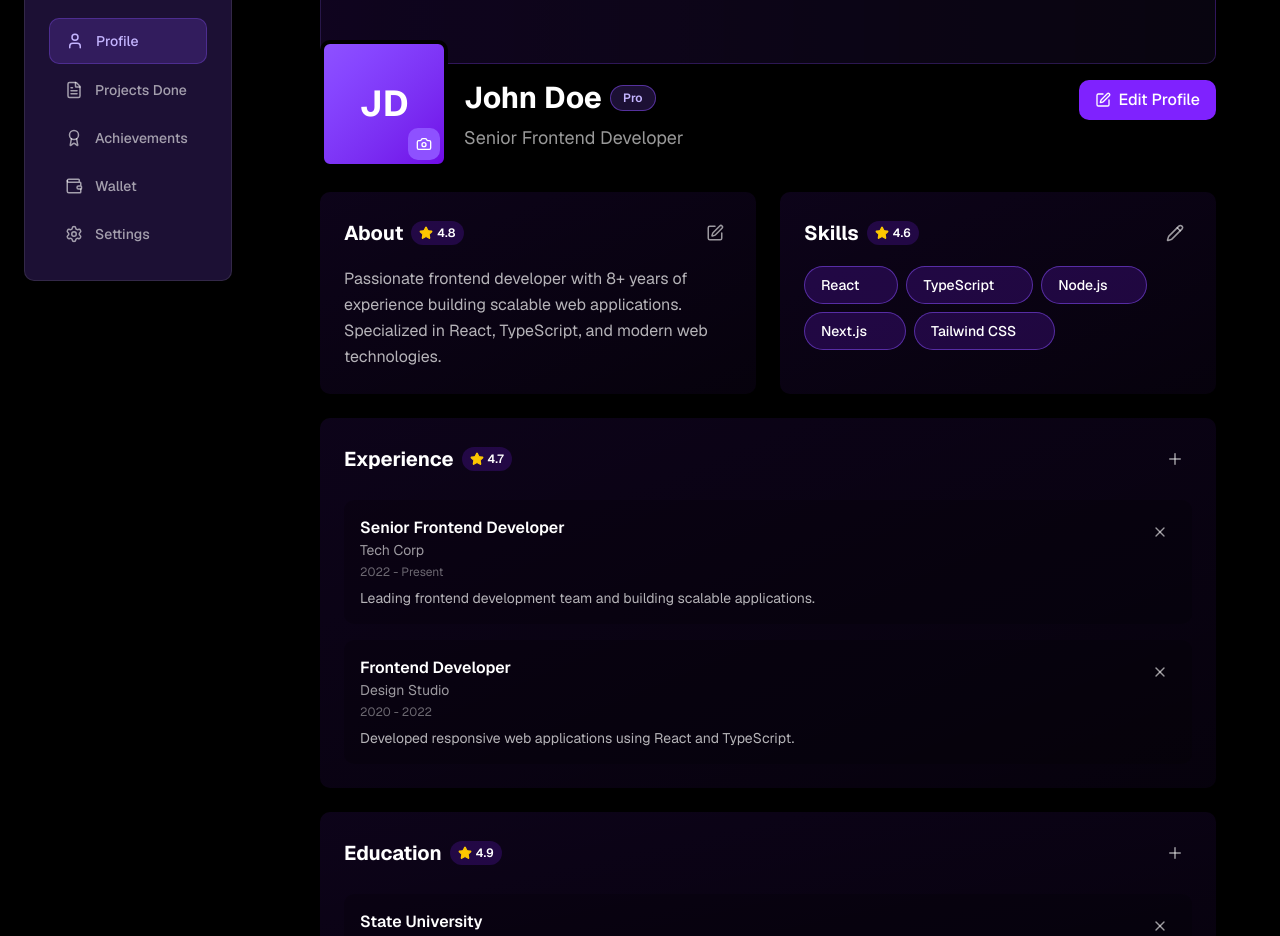
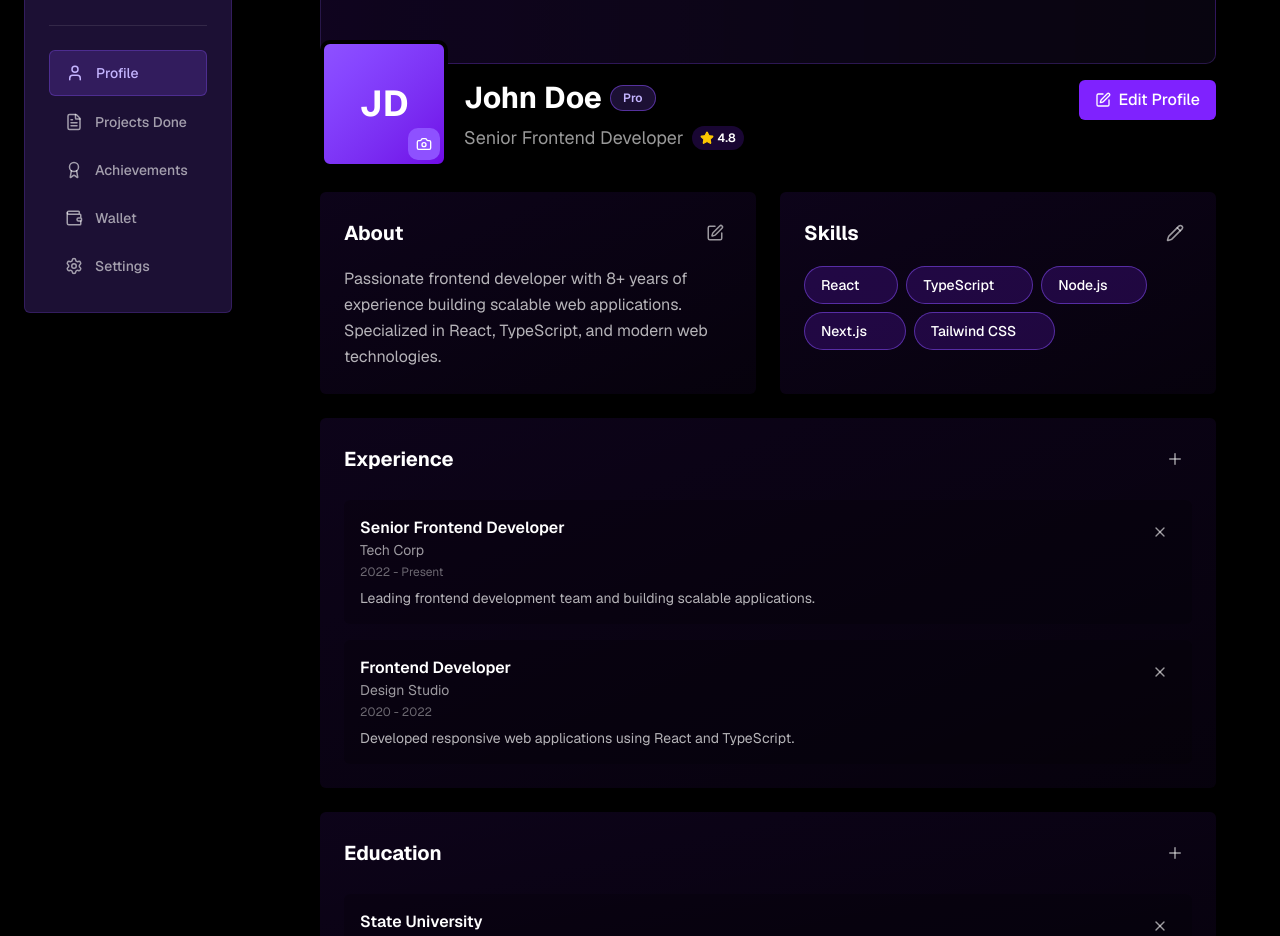
Before and after one commit to VencentDev/DevMatch, a Next.js app in the folder frontend/: page /profile in a window 1280 px wide. Shown: the part 240-1176 px from the top of the page. Built offline with nearby package versions, Linux system fonts and the light colour scheme.

Commit message:
improve sidebar

```diff
--- a/frontend/src/app/components/profile/certification/certifications-section.tsx
+++ b/frontend/src/app/components/profile/certification/certifications-section.tsx
@@ -1,7 +1,7 @@
 "use client"
 
 import { useState } from "react"
-import { Plus, X, Star } from 'lucide-react'
+import { Plus, X } from 'lucide-react'
 import CertificationModal from "./certification-modal"
 
 interface Certification {
@@ -28,7 +28,6 @@ export default function CertificationsSection() {
 		},
 	])
 	const [isModalOpen, setIsModalOpen] = useState(false)
-	const averageRating = 4.8
 
 	const removeCertification = (id: string) => {
 		setCertifications(certifications.filter((cert) => cert.id !== id))
@@ -44,18 +43,12 @@ export default function CertificationsSection() {
 
 	return (
 		<>
-			<div className="bg-gradient-to-br from-violet-600/10 to-violet-600/5 rounded-lg p-6">
+			<div className="bg-linear-to-br from-violet-600/10 to-violet-600/5 rounded-sm p-6">
 				<div className="flex items-center justify-between mb-6">
-					<div className="flex items-center gap-2">
-						<h2 className="text-xl font-bold text-white">Certifications</h2>
-						<div className="flex items-center gap-1 bg-violet-600/20 rounded-full px-2 py-1">
-							<Star size={14} className="text-yellow-400 fill-yellow-400" />
-							<span className="text-xs font-semibold text-white">{averageRating}</span>
-						</div>
-					</div>
+					<h2 className="text-xl font-bold text-white">Certifications</h2>
 					<button
 						onClick={() => setIsModalOpen(true)}
-						className="flex items-center gap-2 p-2 hover:bg-violet-500/20 rounded-lg transition-colors text-white/60 hover:text-white"
+						className="flex items-center gap-2 p-2 hover:bg-violet-500/20 rounded-sm transition-colors text-white/60 hover:text-white"
 					>
 						<Plus size={18} />
 					</button>
@@ -65,7 +58,7 @@ export default function CertificationsSection() {
 					{certifications.map((cert) => (
 						<div
 							key={cert.id}
-							className="p-4 bg-black/20 rounded-lg hover:bg-black/30 transition-colors"
+							className="p-4 bg-black/20 rounded-sm hover:bg-black/30 transition-colors"
 						>
 							<div className="flex items-start justify-between mb-2">
 								<h3 className="font-semibold text-white text-sm flex-1">
--- a/frontend/src/app/components/profile/education/education-section.tsx
+++ b/frontend/src/app/components/profile/education/education-section.tsx
@@ -1,7 +1,7 @@
 "use client"
 
 import { useState } from "react"
-import { Pencil, Plus, X, Star } from 'lucide-react'
+import { Plus, X} from 'lucide-react'
 import EducationModal from "./education-modal"
 
 interface Education {
@@ -23,7 +23,6 @@ export default function EducationSection() {
 		},
 	])
 	const [isModalOpen, setIsModalOpen] = useState(false)
-	const averageRating = 4.9
 
 	const removeEducation = (id: string) => {
 		setEducations(educations.filter((edu) => edu.id !== id))
@@ -39,18 +38,12 @@ export default function EducationSection() {
 
 	return (
 		<>
-			<div className="bg-gradient-to-br from-violet-600/10 to-violet-600/5 rounded-lg p-6">
+			<div className="bg-linear-to-br from-violet-600/10 to-violet-600/5 rounded-sm p-6">
 				<div className="flex items-center justify-between mb-6">
-					<div className="flex items-center gap-2">
-						<h2 className="text-xl font-bold text-white">Education</h2>
-						<div className="flex items-center gap-1 bg-violet-600/20 rounded-full px-2 py-1">
-							<Star size={14} className="text-yellow-400 fill-yellow-400" />
-							<span className="text-xs font-semibold text-white">{averageRating}</span>
-						</div>
-					</div>
+					<h2 className="text-xl font-bold text-white">Education</h2>
 					<button
 						onClick={() => setIsModalOpen(true)}
-						className="flex items-center gap-2 p-2 hover:bg-violet-500/20 rounded-lg transition-colors text-white/60 hover:text-white"
+						className="flex items-center gap-2 p-2 hover:bg-violet-500/20 rounded-sm transition-colors text-white/60 hover:text-white"
 					>
 						<Plus size={18} />
 					</button>
@@ -60,7 +53,7 @@ export default function EducationSection() {
 					{educations.map((edu) => (
 						<div
 							key={edu.id}
-							className="pb-4 bg-black/20 rounded-lg p-4 last:pb-4 flex justify-between items-start"
+							className="pb-4 bg-black/20 rounded-sm p-4 last:pb-4 flex justify-between items-start"
 						>
 							<div className="flex-1">
 								<h3 className="font-semibold text-white">{edu.school}</h3>
@@ -73,7 +66,7 @@ export default function EducationSection() {
 							</div>
 							<button
 								onClick={() => removeEducation(edu.id)}
-								className="ml-4 p-2 hover:bg-violet-500/20 rounded-lg transition-colors text-white/60 hover:text-white"
+								className="ml-4 p-2 hover:bg-violet-500/20 rounded-sm transition-colors text-white/60 hover:text-white"
 							>
 								<X size={16} />
 							</button>
--- a/frontend/src/app/components/profile/experience/experience-section.tsx
+++ b/frontend/src/app/components/profile/experience/experience-section.tsx
@@ -1,7 +1,7 @@
 "use client"
 
 import { useState } from "react"
-import { Pencil, Plus, X, Star } from 'lucide-react'
+import { Plus, X } from 'lucide-react'
 import ExperienceModal from "./experience-modal"
 
 interface Experience {
@@ -30,7 +30,6 @@ export default function ExperienceSection() {
 		},
 	])
 	const [isModalOpen, setIsModalOpen] = useState(false)
-	const averageRating = 4.7
 
 	const removeExperience = (id: string) => {
 		setExperiences(experiences.filter((exp) => exp.id !== id))
@@ -46,18 +45,12 @@ export default function ExperienceSection() {
 
 	return (
 		<>
-			<div className="bg-gradient-to-br from-violet-600/10 to-violet-600/5 rounded-lg p-6">
+			<div className="bg-linear-to-br from-violet-600/10 to-violet-600/5 rounded-sm p-6">
 				<div className="flex items-center justify-between mb-6">
-					<div className="flex items-center gap-2">
-						<h2 className="text-xl font-bold text-white">Experience</h2>
-						<div className="flex items-center gap-1 bg-violet-600/20 rounded-full px-2 py-1">
-							<Star size={14} className="text-yellow-400 fill-yellow-400" />
-							<span className="text-xs font-semibold text-white">{averageRating}</span>
-						</div>
-					</div>
+					<h2 className="text-xl font-bold text-white">Experience</h2>
 					<button
 						onClick={() => setIsModalOpen(true)}
-						className="flex items-center gap-2 p-2 hover:bg-violet-500/20 rounded-lg transition-colors text-white/60 hover:text-white"
+						className="flex items-center gap-2 p-2 hover:bg-violet-500/20 rounded-sm transition-colors text-white/60 hover:text-white"
 					>
 						<Plus size={18} />
 					</button>
@@ -67,7 +60,7 @@ export default function ExperienceSection() {
 					{experiences.map((exp) => (
 						<div
 							key={exp.id}
-							className="pb-4 bg-black/20 rounded-lg p-4 last:pb-4 flex justify-between items-start"
+							className="pb-4 bg-black/20 rounded-sm p-4 last:pb-4 flex justify-between items-start"
 						>
 							<div className="flex-1">
 								<h3 className="font-semibold text-white">{exp.title}</h3>
@@ -77,7 +70,7 @@ export default function ExperienceSection() {
 							</div>
 							<button
 								onClick={() => removeExperience(exp.id)}
-								className="ml-4 p-2 hover:bg-violet-500/20 rounded-lg transition-colors text-white/60 hover:text-white"
+								className="ml-4 p-2 hover:bg-violet-500/20 rounded-sm transition-colors text-white/60 hover:text-white"
 							>
 								<X size={16} />
 							</button>
--- a/frontend/src/app/components/profile/profile-about.tsx
+++ b/frontend/src/app/components/profile/profile-about.tsx
@@ -1,28 +1,21 @@
 "use client"
 
 import { useState } from "react"
-import { Edit, Star } from 'lucide-react'
+import { Edit } from "lucide-react"
 
 export default function ProfileAbout() {
 	const [isEditing, setIsEditing] = useState(false)
 	const [bio, setBio] = useState(
 		"Passionate frontend developer with 8+ years of experience building scalable web applications. Specialized in React, TypeScript, and modern web technologies.",
 	)
-	const averageRating = 4.8
 
 	return (
-		<div className="bg-gradient-to-br from-violet-600/10 to-violet-600/5 rounded-lg p-6">
+		<div className="bg-linear-to-br from-violet-600/10 to-violet-600/5 rounded-sm p-6">
 			<div className="flex items-center justify-between mb-4">
-				<div className="flex items-center gap-2">
-					<h2 className="text-xl font-bold text-white">About</h2>
-					<div className="flex items-center gap-1 bg-violet-600/20 rounded-full px-2 py-1">
-						<Star size={14} className="text-yellow-400 fill-yellow-400" />
-						<span className="text-xs font-semibold text-white">{averageRating}</span>
-					</div>
-				</div>
+				<h2 className="text-xl font-bold text-white">About</h2>
 				<button
 					onClick={() => setIsEditing(!isEditing)}
-					className="p-2 hover:bg-violet-500/20 rounded-lg transition-colors text-white/60 hover:text-white"
+					className="p-2 hover:bg-violet-500/20 rounded-sm transition-colors text-white/60 hover:text-white"
 				>
 					<Edit size={18} />
 				</button>
@@ -33,19 +26,19 @@ export default function ProfileAbout() {
 					<textarea
 						value={bio}
 						onChange={(e) => setBio(e.target.value)}
-						className="w-full px-4 py-3 bg-black/40 border border-violet-500/20 rounded-lg focus:border-violet-500/50 focus:outline-none transition-colors text-white placeholder-white/40 resize-none h-28"
+						className="w-full px-4 py-3 bg-black/40 border border-violet-500/20 rounded-sm focus:border-violet-500/50 focus:outline-none transition-colors text-white placeholder-white/40 resize-none h-28"
 						placeholder="Tell us about yourself..."
 					/>
 					<div className="flex gap-2">
 						<button
 							onClick={() => setIsEditing(false)}
-							className="px-4 py-2 bg-violet-600 hover:bg-violet-700 text-white rounded-lg transition-colors font-medium"
+							className="px-4 py-2 bg-violet-600 hover:bg-violet-700 text-white rounded-sm transition-colors font-medium"
 						>
 							Save
 						</button>
 						<button
 							onClick={() => setIsEditing(false)}
-							className="px-4 py-2 bg-white/5 hover:bg-white/10 border border-violet-500/20 rounded-lg transition-colors font-medium text-white/80"
+							className="px-4 py-2 bg-white/5 hover:bg-white/10 border border-violet-500/20 rounded-sm transition-colors font-medium text-white/80"
 						>
 							Cancel
 						</button>
--- a/frontend/src/app/components/profile/profile-header.tsx
+++ b/frontend/src/app/components/profile/profile-header.tsx
@@ -1,7 +1,8 @@
 "use client"
 
 import { useState } from "react"
-import { Camera, Edit } from 'lucide-react'
+import Image from "next/image"
+import { Camera, Edit, Star } from 'lucide-react'
 
 export default function ProfileHeader() {
 	const [isEditing, setIsEditing] = useState(false)
@@ -37,14 +38,20 @@ export default function ProfileHeader() {
 								Pro
 							</span>
 						</div>
-						<p className="text-lg text-white/60">Senior Frontend Developer</p>
+						<div className="flex items-center gap-2">
+							<p className="text-lg text-white/60">Senior Frontend Developer</p>
+							<div className="flex items-center gap-1 bg-violet-600/20 rounded-full px-2 py-1">
+								<Star size={14} className="text-yellow-400 fill-yellow-400" />
+								<span className="text-xs font-semibold text-white">4.8</span>
+							</div>
+						</div>
 					</div>
 				</div>
 
 				{/* Edit Button */}
 				<button
 					onClick={() => setIsEditing(!isEditing)}
-					className="flex items-center gap-2 px-4 py-2 bg-violet-600 hover:bg-violet-700 text-white rounded-lg transition-colors font-medium"
+					className="flex items-center gap-2 px-4 py-2 bg-violet-600 hover:bg-violet-700 text-white rounded-sm transition-colors font-medium"
 				>
 					<Edit size={16} />
 					Edit Profile
--- a/frontend/src/app/components/profile/profile-sidebar.tsx
+++ b/frontend/src/app/components/profile/profile-sidebar.tsx
@@ -1,8 +1,7 @@
 "use client"
 
 import { useState } from "react"
-import Link from "next/link"
-import { User, Award, Wallet, Settings, FileText, LogOut } from "lucide-react"
+import { User, Award, Wallet, Settings, FileText} from 'lucide-react'
 
 export default function ProfileSidebar() {
 	const [activeTab, setActiveTab] = useState("profile")
@@ -16,8 +15,8 @@ export default function ProfileSidebar() {
 	]
 
 	return (
-		<div className="fixed left-0 w-64 h-screen px-6 overflow-y-auto">
-			<div className="sticky md:sticky bg-violet-500/20 border border-white/10 rounded-lg p-6 backdrop-blur-sm space-y-6">
+		<div className="fixed left-0 top-20 w-64 h-[calc(100vh-80px)] px-6 py-8 overflow-y-auto">
+			<div className="sticky md:sticky bg-violet-500/20 backdrop-blur-xl border border-violet-500/20 rounded-sm p-6 space-y-6">
 				{/* User Info Card */}
 				<div className="pb-6 border-b border-white/10">
 					<div className="w-12 h-12 bg-linear-to-br from-violet-500 to-violet-700 rounded-full flex items-center justify-center text-white font-bold mb-3">
@@ -37,7 +36,7 @@ export default function ProfileSidebar() {
 							<button
 								key={item.id}
 								onClick={() => setActiveTab(item.id)}
-								className={`w-full flex items-center gap-3 px-4 py-3 rounded-lg transition-all ${
+								className={`w-full flex items-center gap-3 px-4 py-3 rounded-sm transition-all ${
 									isActive
 										? "bg-violet-500/20 text-violet-300 border border-violet-500/30"
 										: "text-white/60 hover:bg-white/5"
--- a/frontend/src/app/components/profile/skills/skills-section.tsx
+++ b/frontend/src/app/components/profile/skills/skills-section.tsx
@@ -1,7 +1,7 @@
 "use client"
 
 import { useState } from "react"
-import { Pencil, Plus, X, Star } from 'lucide-react'
+import { Pencil, X } from "lucide-react"
 import SkillsModal from "./skills-modal"
 
 interface Skill {
@@ -18,7 +18,6 @@ export default function SkillsSection() {
 		{ id: "5", name: "Tailwind CSS" },
 	])
 	const [isModalOpen, setIsModalOpen] = useState(false)
-	const averageRating = 4.6
 
 	const removeSkill = (id: string) => {
 		setSkills(skills.filter((skill) => skill.id !== id))
@@ -34,18 +33,14 @@ export default function SkillsSection() {
 
 	return (
 		<>
-			<div className="bg-gradient-to-br from-violet-600/10 to-violet-600/5 rounded-lg p-6">
+			<div className="bg-linear-to-br from-violet-600/10 to-violet-600/5 rounded-sm p-6">
 				<div className="flex items-center justify-between mb-4">
 					<div className="flex items-center gap-2">
 						<h2 className="text-xl font-bold text-white">Skills</h2>
-						<div className="flex items-center gap-1 bg-violet-600/20 rounded-full px-2 py-1">
-							<Star size={14} className="text-yellow-400 fill-yellow-400" />
-							<span className="text-xs font-semibold text-white">{averageRating}</span>
-						</div>
 					</div>
 					<button
 						onClick={() => setIsModalOpen(true)}
-						className="p-2 hover:bg-violet-500/20 rounded-lg transition-colors text-white/60 hover:text-white"
+						className="p-2 hover:bg-violet-500/20 rounded-sm transition-colors text-white/60 hover:text-white"
 					>
 						<Pencil size={18} />
 					</button>
@@ -57,7 +52,9 @@ export default function SkillsSection() {
 							key={skill.id}
 							className="flex items-center gap-2 bg-violet-600/20 border border-violet-500/50 rounded-full px-4 py-2 hover:bg-violet-600/30 transition-colors group"
 						>
-							<span className="text-sm font-medium text-white">{skill.name}</span>
+							<span className="text-sm font-medium text-white">
+								{skill.name}
+							</span>
 							<button
 								onClick={() => removeSkill(skill.id)}
 								className="text-white/60 hover:text-white transition-colors opacity-0 group-hover:opacity-100"
```
